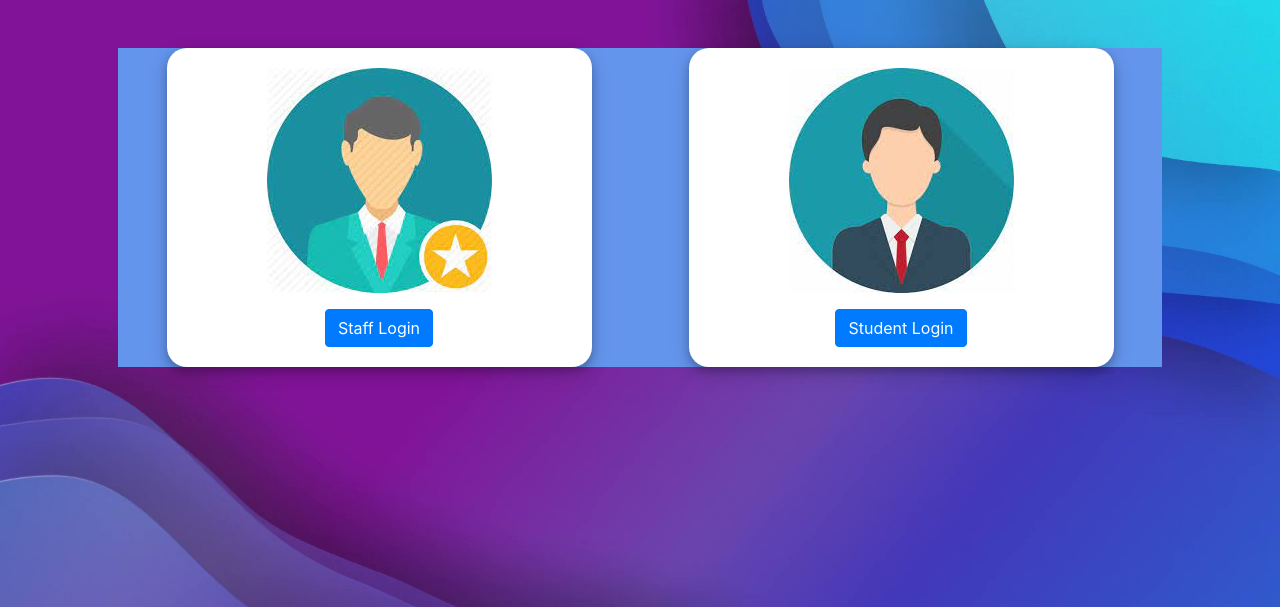
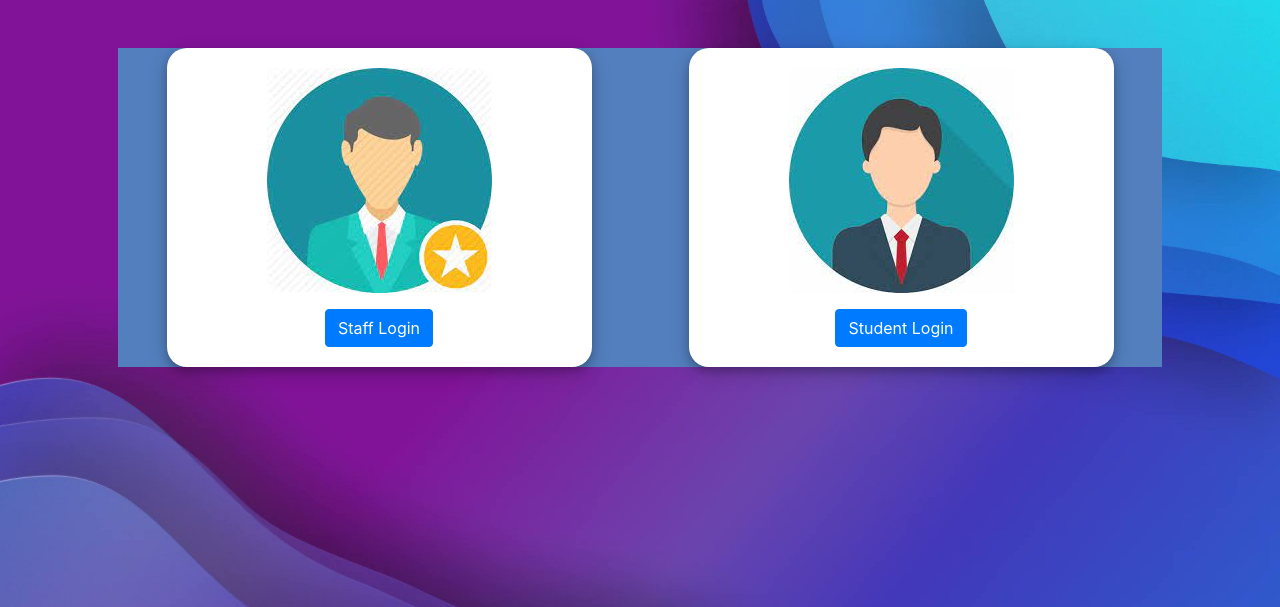
Before and after one commit to MUHAMMEDFAISALKC/schoobook, a Flask app: page /login in a window 1280 px wide. Shown: the part 76-683 px from the top of the page. Run offline with Flask 2, Linux system fonts and the light colour scheme; some libraries are stand-ins or nearby versions.

Commit message:
Update styles.css

```diff
--- a/static/styles.css
+++ b/static/styles.css
@@ -155,8 +155,9 @@ body {
 
 #login-body {
     display: flex;
-    background-color:#6495ED;
+    background-color:#537fbe;
     align-items:center;
+    align-content: center;
     justify-content: space-around;
 }
 
@@ -187,6 +188,7 @@ body {
     align-items: center;
     align-content: center;
 }
+
 .login-form {
     background-color: rgb(255, 255, 255);
 
```
